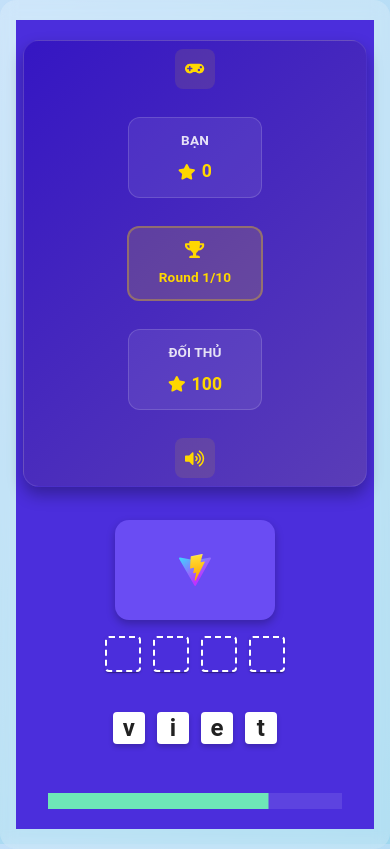
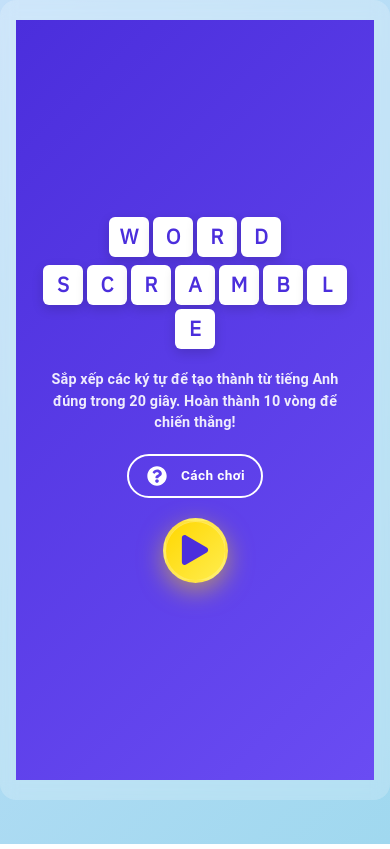
Before and after one commit to nangvuong/Frontend-game, a React (Vite) app in the folder front-end/: page / in a window 390 px wide. Built offline with nearby package versions, Linux system fonts and the light colour scheme.

Commit message:
thêm giao diện startgame

```diff
--- a/front-end/src/components/Game/Game.css
+++ b/front-end/src/components/Game/Game.css
@@ -11,7 +11,214 @@
   gap: 25px; /* tạo khoảng giữa các phần chính */
 }
 
-/* --- Thanh trên cùng --- */
+/* --- Game Start Screen (Hero Style) --- */
+.game-start-hero {
+  min-height: 90vh;
+  background: linear-gradient(135deg, #4b2edc 0%, #6a4cf3 100%);
+  display: flex;
+  flex-direction: column;
+  align-items: center;
+  justify-content: center;
+  padding: 20px 16px;
+  box-sizing: border-box;
+  gap: 30px;
+  text-align: center;
+  color: white;
+}
+
+.start-words-display {
+  display: flex;
+  flex-direction: column;
+  align-items: center;
+  gap: 12px;
+  animation: fadeInDown 0.6s ease-out;
+}
+
+.start-word-title {
+  display: flex;
+  flex-direction: column;
+  gap: 8px;
+  align-items: center;
+}
+
+.start-word-letters,
+.start-scramble-letters {
+  display: flex;
+  gap: 6px;
+  justify-content: center;
+  flex-wrap: wrap;
+}
+
+.start-letter {
+  background: white;
+  color: #4b2edc;
+  font-weight: bold;
+  font-size: 1.8rem;
+  width: 50px;
+  height: 50px;
+  display: flex;
+  align-items: center;
+  justify-content: center;
+  border-radius: 6px;
+  box-shadow: 0 4px 12px rgba(0, 0, 0, 0.15);
+  transition: transform 0.3s ease;
+}
+
+.start-letter:hover {
+  transform: scale(1.05);
+}
+
+.start-description {
+  font-size: 1rem !important;
+  color: rgba(255, 255, 255, 0.9) !important;
+  max-width: 500px;
+  line-height: 1.5;
+  font-weight: 500;
+  animation: fadeInUp 0.6s ease-out 0.2s both;
+}
+
+.start-how-to-play {
+  animation: fadeInUp 0.6s ease-out 0.4s both;
+}
+
+.start-help-link {
+  color: white !important;
+  font-size: 0.95rem !important;
+  font-weight: bold !important;
+  text-decoration: none;
+  display: inline-flex;
+  align-items: center;
+  gap: 6px;
+  padding: 10px 20px !important;
+  border: 2px solid white !important;
+  border-radius: 50px !important;
+  background: transparent !important;
+  transition: all 0.3s ease !important;
+  text-transform: none !important;
+}
+
+.start-help-link:hover {
+  background: rgba(255, 255, 255, 0.15) !important;
+  transform: translateY(-2px);
+  box-shadow: 0 4px 12px rgba(0, 0, 0, 0.2);
+}
+
+.start-play-button-container {
+  animation: fadeInUp 0.6s ease-out 0.6s both;
+}
+
+.start-play-button-large {
+  background: linear-gradient(135deg, #ffd700 0%, #ffed4e 100%) !important;
+  color: #4b2edc !important;
+  width: 90px !important;
+  height: 90px !important;
+  min-width: 90px !important;
+  min-height: 90px !important;
+  border-radius: 50% !important;
+  padding: 0 !important;
+  display: flex !important;
+  align-items: center !important;
+  justify-content: center !important;
+  transition: all 0.3s ease !important;
+  box-shadow: 0 8px 24px rgba(255, 215, 0, 0.5), inset 0 1px 0 rgba(255, 255, 255, 0.3) !important;
+  border: 3px solid rgba(255, 255, 255, 0.2) !important;
+  text-transform: none !important;
+}
+
+.start-play-button-large:hover {
+  transform: translateY(-5px) scale(1.1);
+  box-shadow: 0 12px 32px rgba(255, 215, 0, 0.7), inset 0 1px 0 rgba(255, 255, 255, 0.4) !important;
+  border-color: rgba(255, 255, 255, 0.4) !important;
+}
+
+.start-play-button-large:active {
+  transform: translateY(-2px) scale(1.05);
+}
+
+@keyframes fadeInDown {
+  from {
+    opacity: 0;
+    transform: translateY(-30px);
+  }
+  to {
+    opacity: 1;
+    transform: translateY(0);
+  }
+}
+
+@keyframes fadeInUp {
+  from {
+    opacity: 0;
+    transform: translateY(30px);
+  }
+  to {
+    opacity: 1;
+    transform: translateY(0);
+  }
+}
+
+/* Responsive cho tablet */
+@media (max-width: 768px) {
+  .start-letter {
+    font-size: 1.5rem;
+    width: 45px;
+    height: 45px;
+  }
+
+  .start-description {
+    font-size: 0.95rem !important;
+  }
+
+  .start-help-link {
+    font-size: 0.9rem !important;
+  }
+
+  .start-play-button-large {
+    width: 75px !important;
+    height: 75px !important;
+    min-width: 75px !important;
+    min-height: 75px !important;
+  }
+}
+
+/* Responsive cho mobile */
+@media (max-width: 480px) {
+  .game-start-hero {
+    gap: 20px;
+    padding: 16px 12px;
+  }
+
+  .start-letter {
+    font-size: 1.3rem;
+    width: 40px;
+    height: 40px;
+    gap: 4px;
+  }
+
+  .start-word-letters,
+  .start-scramble-letters {
+    gap: 4px;
+  }
+
+  .start-description {
+    font-size: 0.9rem !important;
+    max-width: 90%;
+  }
+
+  .start-help-link {
+    font-size: 0.85rem !important;
+    padding: 8px 16px !important;
+  }
+
+  .start-play-button-large {
+    width: 65px !important;
+    height: 65px !important;
+    min-width: 65px !important;
+    min-height: 65px !important;
+  }
+}
+
+/* --- Game Start Screen (Hero Style) --- */
 .top-bar {
   width: 100%;
   max-width: 900px;
--- a/front-end/src/components/Game/Game.jsx
+++ b/front-end/src/components/Game/Game.jsx
@@ -1,5 +1,6 @@
 import React, { useState } from "react";
 import { Box } from "@mui/material";
+import GameStart from "./GameStart";
 import TopBar from "./TopBar";
 import GameBoard from "./GameBoard";
 import GameOverModal from "./GameOverModal";
@@ -8,6 +9,7 @@
 
 export default function Game() {
   const [word, setWord] = useState("vite");
+  const [isGameStarted, setIsGameStarted] = useState(false);
   const [isGameOver, setIsGameOver] = useState(false);
   const [correctCount, setCorrectCount] = useState(0);
   const [currentRound, setCurrentRound] = useState(1);
@@ -51,6 +53,11 @@
     setPointRound(0);
   };
 
+  const handleStart = () => {
+    setIsGameStarted(true);
+    handleRestart();
+  };
+
   const handleHome = () => {
     // Navigate to home page
     window.location.href = "/";
@@ -58,11 +65,13 @@
 
   return (
     <>
-      {isGameEnded ? (
+      {!isGameStarted ? (
+        <GameStart onStart={handleStart} onHome={handleHome} />
+      ) : isGameEnded ? (
         <GameEnd
           myPoint={myPoint}
           opponentPoints={opponentPoints}
-          onRestart={handleRestart}
+          onRestart={handleStart}
           onHome={handleHome}
         />
       ) : (
--- /dev/null
+++ b/front-end/src/components/Game/GameStart.jsx
@@ -0,0 +1,72 @@
+import React, { useState } from "react";
+import { Box, Button, Typography } from "@mui/material";
+import { FaPlay, FaQuestionCircle } from "react-icons/fa";
+import Instructions from "./Instructions";
+import "./Game.css";
+
+export default function GameStart({ onStart, onHome }) {
+  const [showInstructions, setShowInstructions] = useState(false);
+
+  const handleManualOpen = () => {
+    setShowInstructions(true);
+  };
+
+  const handleManualClose = () => {
+    setShowInstructions(false);
+  };
+
+  return (
+    <Box className="game-start-hero">
+      {/* Word/Scramble Display */}
+      <Box className="start-words-display">
+        <Box className="start-word-title">
+          <Box className="start-word-letters">
+            <span className="start-letter">W</span>
+            <span className="start-letter">O</span>
+            <span className="start-letter">R</span>
+            <span className="start-letter">D</span>
+          </Box>
+          <Box className="start-scramble-letters">
+            <span className="start-letter">S</span>
+            <span className="start-letter">C</span>
+            <span className="start-letter">R</span>
+            <span className="start-letter">A</span>
+            <span className="start-letter">M</span>
+            <span className="start-letter">B</span>
+            <span className="start-letter">L</span>
+            <span className="start-letter">E</span>
+          </Box>
+        </Box>
+      </Box>
+
+      {/* Description */}
+      <Typography fontWeight="bold" className="start-description">
+        Sắp xếp các ký tự để tạo thành từ tiếng Anh đúng trong 20 giây. Hoàn thành 10 vòng để chiến thắng!
+      </Typography>
+
+      {/* How to Play Link */}
+      <Box className="start-how-to-play">
+        <Button
+          startIcon={<FaQuestionCircle />}
+          onClick={handleManualOpen}
+          className="start-help-link"
+        >
+          Cách chơi
+        </Button>
+      </Box>
+
+      {/* Play Button */}
+      <Box className="start-play-button-container">
+        <Button
+          className="start-play-button-large"
+          onClick={onStart}
+        >
+          <FaPlay size={30} />
+        </Button>
+      </Box>
+
+      {/* Instructions Component */}
+      <Instructions isOpen={showInstructions} onClose={handleManualClose} />
+    </Box>
+  );
+}
--- a/front-end/src/components/Game/Instructions.jsx
+++ b/front-end/src/components/Game/Instructions.jsx
@@ -1,5 +1,5 @@
 import React from "react";
-import { Box, Typography, Dialog, Button } from "@mui/material";
+import { Box, Typography, Dialog, Button, Stack, Divider } from "@mui/material";
 import { FaTimes } from "react-icons/fa";
 
 export default function Instructions({ isOpen, onClose }) {
@@ -11,88 +11,94 @@
       fullWidth
       PaperProps={{
         sx: {
-          backgroundColor: "#f8f9fa",
-          borderRadius: "16px",
-          boxShadow: "0 8px 32px rgba(0, 0, 0, 0.2)",
+          background: "linear-gradient(135deg, #ffffff 0%, #f8f9fa 100%)",
+          borderRadius: "20px",
+          boxShadow: "0 20px 60px rgba(0, 0, 0, 0.3)",
         },
       }}
     >
-      <Box sx={{ padding: "32px 24px" }}>
+      <Box sx={{ padding: "32px 28px" }}>
         {/* Header */}
-        <Box sx={{ display: "flex", justifyContent: "space-between", alignItems: "center", marginBottom: "24px" }}>
-          <Typography sx={{ fontSize: "1.8rem", fontWeight: "bold", color: "#4b2edc" }}>
+        <Box sx={{ display: "flex", justifyContent: "space-between", alignItems: "center", marginBottom: "28px" }}>
+          <Typography sx={{ fontSize: "1.8rem", fontWeight: "bold", background: "linear-gradient(135deg, #4b2edc 0%, #6a4cf3 100%)", backgroundClip: "text", WebkitBackgroundClip: "text", WebkitTextFillColor: "transparent" }}>
             🎮 Cách Chơi
           </Typography>
-          <Button onClick={onClose} sx={{ minWidth: "auto", padding: 0 }}>
-            <FaTimes size={24} color="#666" />
+          <Button onClick={onClose} sx={{ minWidth: "auto", padding: 0, color: "#999", transition: "all 0.3s", "&:hover": { color: "#4b2edc", transform: "scale(1.1)" } }}>
+            <FaTimes size={24} />
           </Button>
         </Box>
 
+        <Divider sx={{ marginBottom: "28px", background: "linear-gradient(90deg, transparent, #ddd, transparent)" }} />
+
         {/* Instructions */}
-        <Box sx={{ display: "flex", flexDirection: "column", gap: "16px" }}>
+        <Stack spacing={3}>
+          {/* Objective */}
           <Box>
-            <Typography sx={{ fontSize: "1rem", fontWeight: "bold", color: "#4b2edc", marginBottom: "8px" }}>
-              📝 Mục tiêu
-            </Typography>
-            <Typography sx={{ fontSize: "0.9rem", color: "#666", lineHeight: "1.6" }}>
-              Sắp xếp các ký tự để tạo thành từ tiếng Việt đúng trong 20 giây.
+            <Box sx={{ display: "flex", alignItems: "center", gap: "10px", marginBottom: "12px" }}>
+              <Typography sx={{ fontSize: "1.4rem" }}>📝</Typography>
+              <Typography sx={{ fontSize: "1.1rem", fontWeight: "bold", color: "#4b2edc" }}>
+                Mục tiêu
+              </Typography>
+            </Box>
+            <Typography sx={{ fontSize: "0.95rem", color: "#555", lineHeight: "1.7", paddingLeft: "34px" }}>
+              Sắp xếp các ký tự để tạo thành từ tiếng Anh đúng trong 20 giây.
             </Typography>
           </Box>
 
+          {/* How to Play */}
           <Box>
-            <Typography sx={{ fontSize: "1rem", fontWeight: "bold", color: "#4b2edc", marginBottom: "8px" }}>
-              🎯 Cách Chơi
-            </Typography>
-            <Box sx={{ display: "flex", flexDirection: "column", gap: "8px", marginLeft: "12px" }}>
-              <Typography sx={{ fontSize: "0.9rem", color: "#666" }}>
-                1. Nhấn vào các ký tự bên dưới để chọn
-              </Typography>
-              <Typography sx={{ fontSize: "0.9rem", color: "#666" }}>
-                2. Các ký tự sẽ xuất hiện ở hàng trên
-              </Typography>
-              <Typography sx={{ fontSize: "0.9rem", color: "#666" }}>
-                3. Nhấn vào ký tự đã chọn để hoàn tác
-              </Typography>
-              <Typography sx={{ fontSize: "0.9rem", color: "#666" }}>
-                4. Hoàn thành từ trước khi hết thời gian
+            <Box sx={{ display: "flex", alignItems: "center", gap: "10px", marginBottom: "12px" }}>
+              <Typography sx={{ fontSize: "1.4rem" }}>🎯</Typography>
+              <Typography sx={{ fontSize: "1.1rem", fontWeight: "bold", color: "#4b2edc" }}>
+                Cách Chơi
               </Typography>
             </Box>
+            <Stack spacing={1.5} sx={{ paddingLeft: "34px" }}>
+              <Box sx={{ display: "flex", gap: "10px" }}>
+                <Typography sx={{ fontSize: "0.95rem", fontWeight: "bold", color: "#6ee7b7", minWidth: "20px" }}>1.</Typography>
+                <Typography sx={{ fontSize: "0.95rem", color: "#555" }}>Nhấn vào các ký tự bên dưới để chọn</Typography>
+              </Box>
+              <Box sx={{ display: "flex", gap: "10px" }}>
+                <Typography sx={{ fontSize: "0.95rem", fontWeight: "bold", color: "#6ee7b7", minWidth: "20px" }}>2.</Typography>
+                <Typography sx={{ fontSize: "0.95rem", color: "#555" }}>Các ký tự sẽ xuất hiện ở hàng trên</Typography>
+              </Box>
+              <Box sx={{ display: "flex", gap: "10px" }}>
+                <Typography sx={{ fontSize: "0.95rem", fontWeight: "bold", color: "#6ee7b7", minWidth: "20px" }}>3.</Typography>
+                <Typography sx={{ fontSize: "0.95rem", color: "#555" }}>Nhấn vào ký tự đã chọn để hoàn tác</Typography>
+              </Box>
+              <Box sx={{ display: "flex", gap: "10px" }}>
+                <Typography sx={{ fontSize: "0.95rem", fontWeight: "bold", color: "#6ee7b7", minWidth: "20px" }}>4.</Typography>
+                <Typography sx={{ fontSize: "0.95rem", color: "#555" }}>Hoàn thành từ trước khi hết thời gian</Typography>
+              </Box>
+            </Stack>
           </Box>
 
+          {/* Scoring */}
           <Box>
-            <Typography sx={{ fontSize: "1rem", fontWeight: "bold", color: "#4b2edc", marginBottom: "8px" }}>
-              ⭐ Điểm Số
-            </Typography>
-            <Box sx={{ display: "flex", flexDirection: "column", gap: "8px", marginLeft: "12px" }}>
-              <Typography sx={{ fontSize: "0.9rem", color: "#666" }}>
-                • Mỗi ký tự đúng vị trí: 10 điểm
-              </Typography>
-              <Typography sx={{ fontSize: "0.9rem", color: "#666" }}>
-                • Tối đa 100 điểm/round
-              </Typography>
-              <Typography sx={{ fontSize: "0.9rem", color: "#666" }}>
-                • Thi đấu 10 round, ai có điểm cao hơn thắng
+            <Box sx={{ display: "flex", alignItems: "center", gap: "10px", marginBottom: "12px" }}>
+              <Typography sx={{ fontSize: "1.4rem" }}>⭐</Typography>
+              <Typography sx={{ fontSize: "1.1rem", fontWeight: "bold", color: "#4b2edc" }}>
+                Điểm Số
               </Typography>
             </Box>
+            <Stack spacing={1} sx={{ paddingLeft: "34px" }}>
+              <Box sx={{ display: "flex", alignItems: "center", gap: "10px" }}>
+                <Typography sx={{ fontSize: "1rem", color: "#ffd700" }}>•</Typography>
+                <Typography sx={{ fontSize: "0.95rem", color: "#555" }}>Mỗi ký tự đúng vị trí: <strong>10 điểm</strong></Typography>
+              </Box>
+              <Box sx={{ display: "flex", alignItems: "center", gap: "10px" }}>
+                <Typography sx={{ fontSize: "1rem", color: "#ffd700" }}>•</Typography>
+                <Typography sx={{ fontSize: "0.95rem", color: "#555" }}>Tối đa: <strong>100 điểm/vòng</strong></Typography>
+              </Box>
+              <Box sx={{ display: "flex", alignItems: "center", gap: "10px" }}>
+                <Typography sx={{ fontSize: "1rem", color: "#ffd700" }}>•</Typography>
+                <Typography sx={{ fontSize: "0.95rem", color: "#555" }}>Chơi <strong>10 vòng</strong> để hoàn thành</Typography>
+              </Box>
+            </Stack>
           </Box>
+        </Stack>
 
-          <Box>
-            <Typography sx={{ fontSize: "1rem", fontWeight: "bold", color: "#4b2edc", marginBottom: "8px" }}>
-              ⏱️ Thanh Tiến Trình
-            </Typography>
-            <Box sx={{ display: "flex", flexDirection: "column", gap: "8px", marginLeft: "12px" }}>
-              <Typography sx={{ fontSize: "0.9rem", color: "#666" }}>
-                🟢 Xanh lá (trên 30s): Thời gian còn nhiều
-              </Typography>
-              <Typography sx={{ fontSize: "0.9rem", color: "#666" }}>
-                🟠 Cam (10-30s): Thời gian sắp hết
-              </Typography>
-              <Typography sx={{ fontSize: "0.9rem", color: "#666" }}>
-                🔴 Đỏ (dưới 10s): Cảnh báo - còn ít thời gian
-              </Typography>
-            </Box>
-          </Box>
-        </Box>
+        <Divider sx={{ marginTop: "28px", marginBottom: "28px", background: "linear-gradient(90deg, transparent, #ddd, transparent)" }} />
 
         {/* Close Button */}
         <Button
@@ -100,15 +106,21 @@
           variant="contained"
           fullWidth
           sx={{
-            marginTop: "24px",
-            backgroundColor: "#4b2edc",
-            color: "#fff",
+            background: "linear-gradient(135deg, #6ee7b7 0%, #4ca876 100%)",
+            color: "white",
             fontWeight: "bold",
-            padding: "12px",
-            borderRadius: "8px",
-            textTransform: "uppercase",
+            fontSize: "1rem",
+            padding: "14px",
+            borderRadius: "12px",
+            textTransform: "none",
+            transition: "all 0.3s ease",
+            boxShadow: "0 6px 20px rgba(110, 231, 183, 0.3)",
             "&:hover": {
-              backgroundColor: "#3a1fa3",
+              transform: "translateY(-2px)",
+              boxShadow: "0 10px 30px rgba(110, 231, 183, 0.5)",
+            },
+            "&:active": {
+              transform: "translateY(-1px)",
             },
           }}
         >
```
